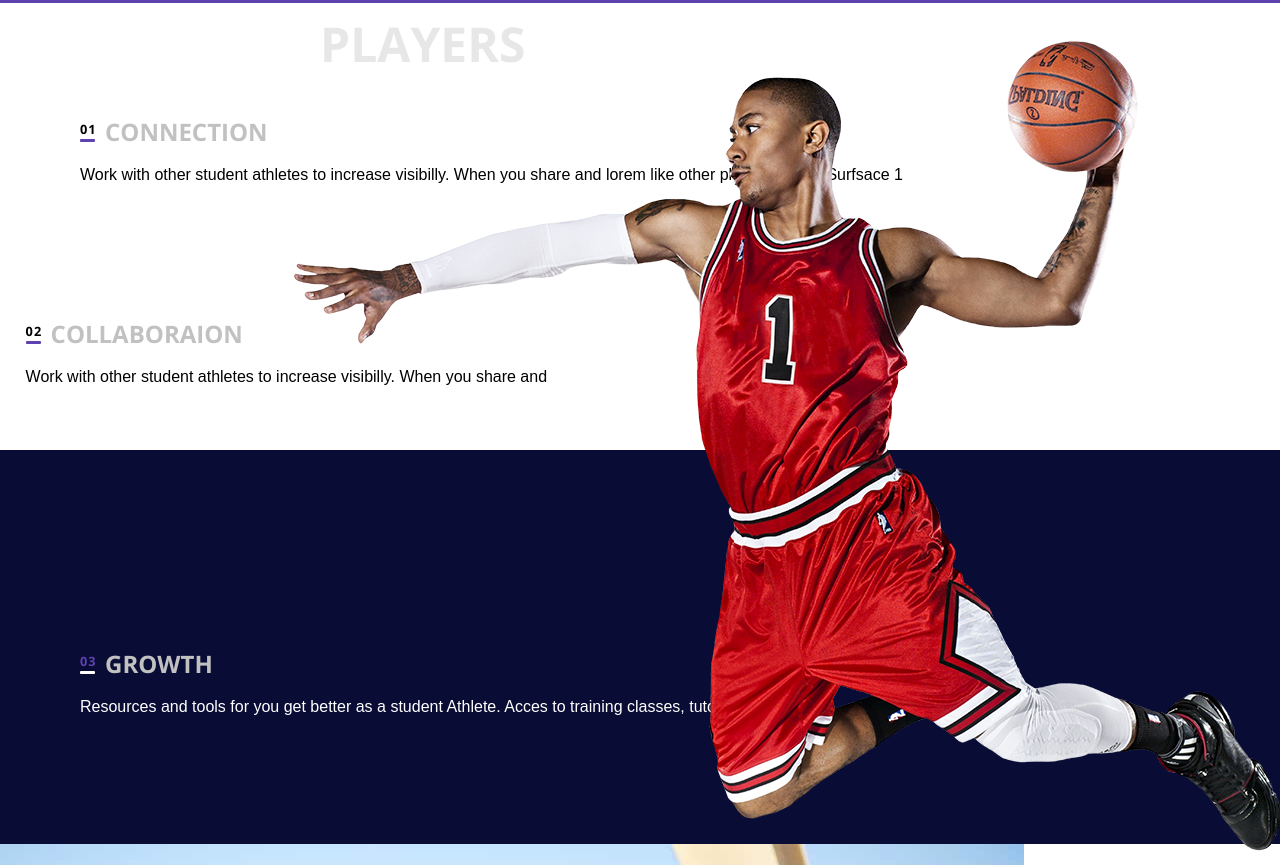
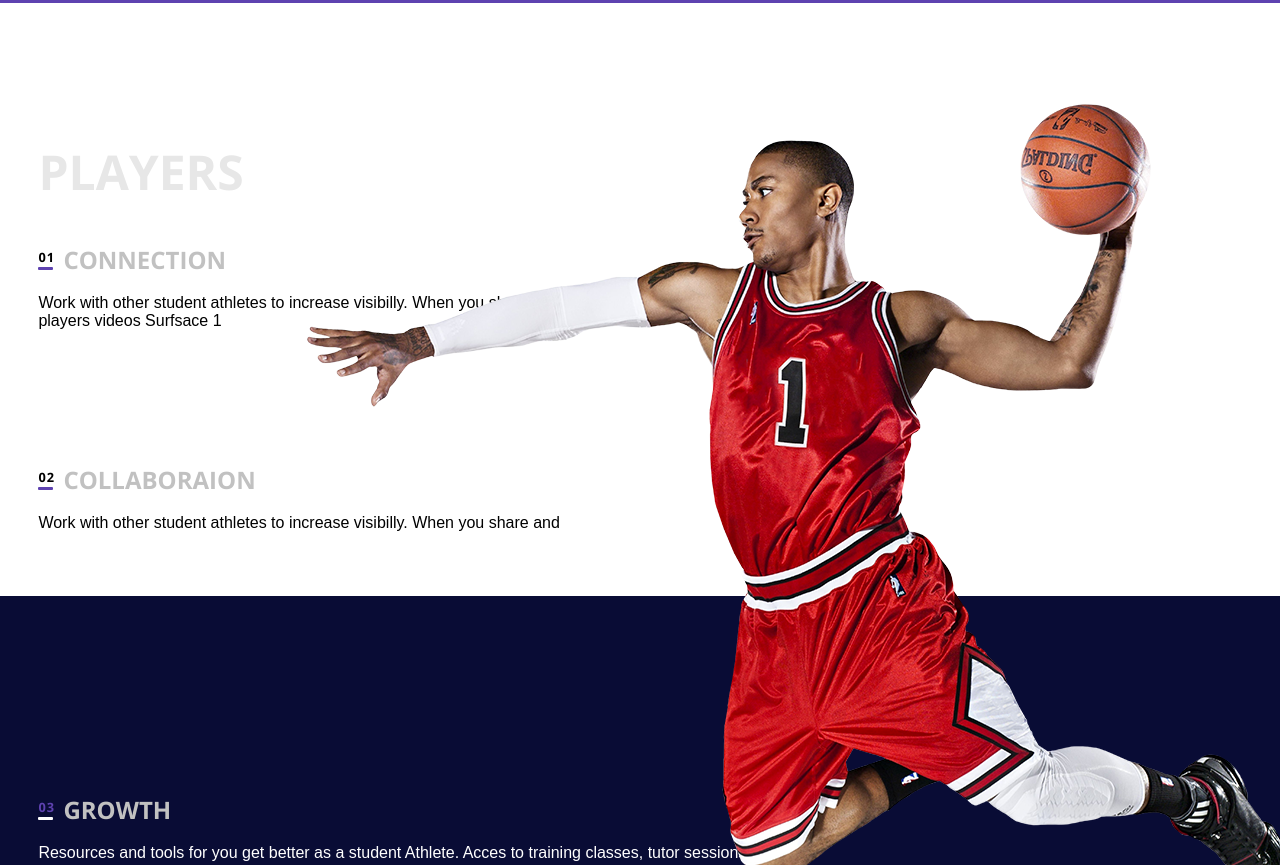
Before and after one commit to TomuraCreator/TomuraCreator.github.io, a plain HTML site: page index.html in a window 1280 px wide. Shown: the part 2944-3809 px from the top of the page. Drawn offline with Linux system fonts and the light colour scheme; files whose address does not match are found by name.

Commit message:
640px > оформлен блок players

```diff
--- a/css/main.css
+++ b/css/main.css
@@ -453,30 +453,33 @@ section.players {
 }
 section.players > h3 {
   width: 50%;
-  padding-top: 8px;
+  padding-left: 3%;
+  margin: 0;
+  margin-top: 10%;
 }
 .block__connection_pl {
+	width: 60%;
   padding-top: 5%;
+  padding-left: 3%;
   padding-bottom: 5%;
   background-color: #ffffff;
 }
 .growth_pl {
-  padding-bottom: 10%;
-  background-color: #090c35;
-}
-.number__growth_pl > span {
-  color: #5e42b0;
+	padding-left: 3%;
+  padding-bottom: 6%;
 }
 section.players picture {
   position: absolute;
-  top: 3%;
-  right: 0%;
+  top: -5%;
+  right: -1%;
   margin: 0;
 
 }
 .block__collaboration_pl {
   padding-top: 5%;
-  padding-left: 2%;
+  padding-left: 3%;
   padding-right: 40%;
   padding-bottom: 5%;
 }
+
+/*be active block*/
```
Also changed, not shown: index.html (+1 -0 lines).
